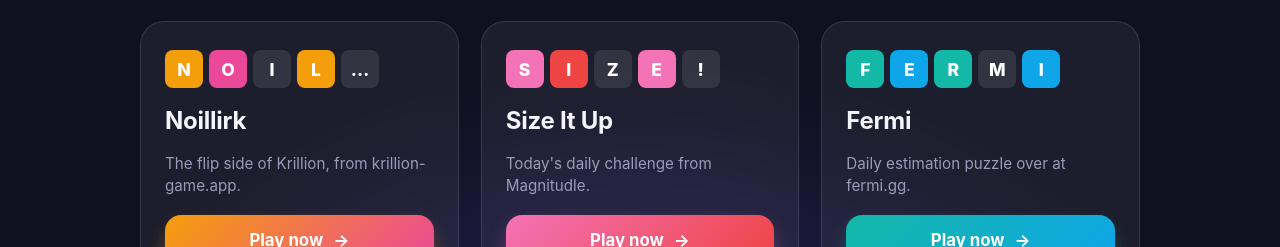
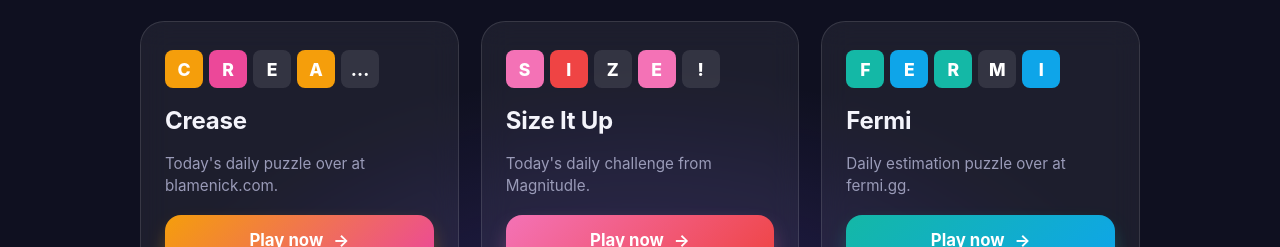
Before and after one commit to TomatoKicker/dashbaorddailygame, a plain HTML site: page index.html in a window 1280 px wide. Shown: the part 529-776 px from the top of the page. Drawn offline with Linux system fonts and the light colour scheme.

Commit message:
Replace Noillirk with Crease
Co-Authored-By: Claude Opus 5.5 <noreply@anthropic.com>
Claude-Session: https://claude.ai/code/session_01E2pN3YKUGkKvHaKqYjuuPy

```diff
--- a/index.html
+++ b/index.html
@@ -143,15 +143,15 @@
       <a class="btn" href="https://krillion.io/" target="_blank" rel="noopener noreferrer"><img src="https://www.google.com/s2/favicons?domain=krillion.io&sz=64" alt="" onerror="this.remove()">Play now <span>→</span></a>
       <button class="done-toggle" type="button"><span class="check">✓</span><span class="label">Mark as done</span></button>
     </article>
-    <article class="card" data-id="noillirk" style="--accent:#f59e0b; --accent2:#ec4899">
+    <article class="card" data-id="crease" style="--accent:#f59e0b; --accent2:#ec4899">
       <div class="tiles">
-        <div class="tile hit">N</div><div class="tile near">O</div><div class="tile">I</div><div class="tile hit">L</div><div class="tile">…</div>
+        <div class="tile hit">C</div><div class="tile near">R</div><div class="tile">E</div><div class="tile hit">A</div><div class="tile">…</div>
       </div>
       <div>
-        <h2>Noillirk</h2>
+        <h2>Crease</h2>
       </div>
-      <p class="desc">The flip side of Krillion, from krillion-game.app.</p>
-      <a class="btn" href="https://krillion-game.app/noillirk/" target="_blank" rel="noopener noreferrer"><img src="https://www.google.com/s2/favicons?domain=krillion-game.app&sz=64" alt="" onerror="this.remove()">Play now <span>→</span></a>
+      <p class="desc">Today's daily puzzle over at blamenick.com.</p>
+      <a class="btn" href="https://blamenick.com/crease/" target="_blank" rel="noopener noreferrer"><img src="https://www.google.com/s2/favicons?domain=blamenick.com&sz=64" alt="" onerror="this.remove()">Play now <span>→</span></a>
       <button class="done-toggle" type="button"><span class="check">✓</span><span class="label">Mark as done</span></button>
     </article>
 
```
